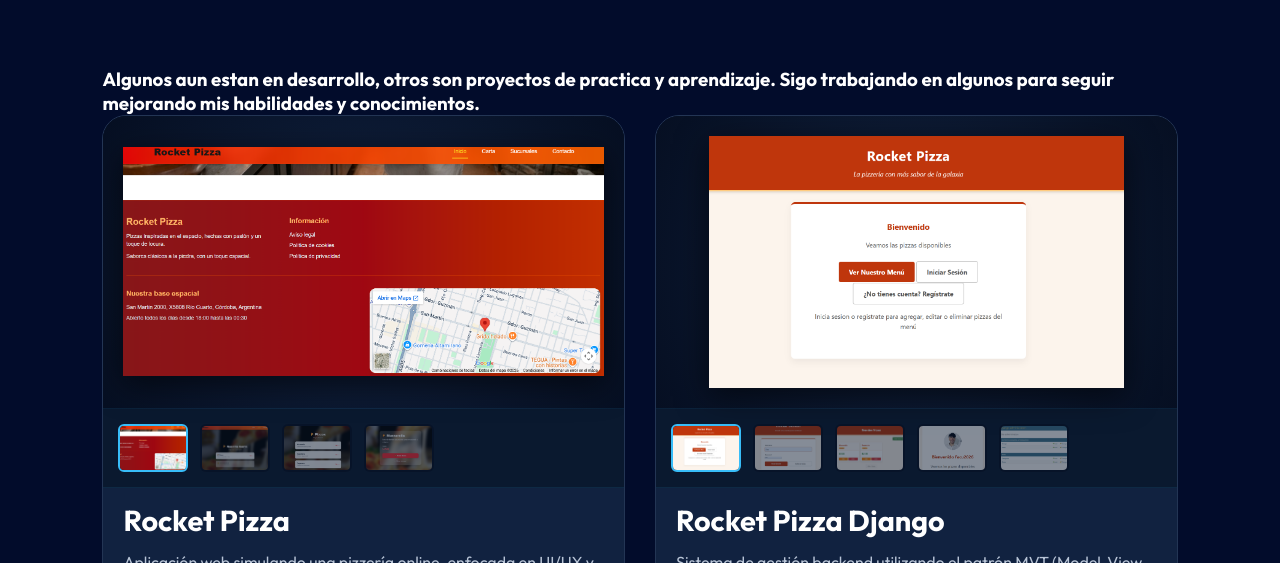
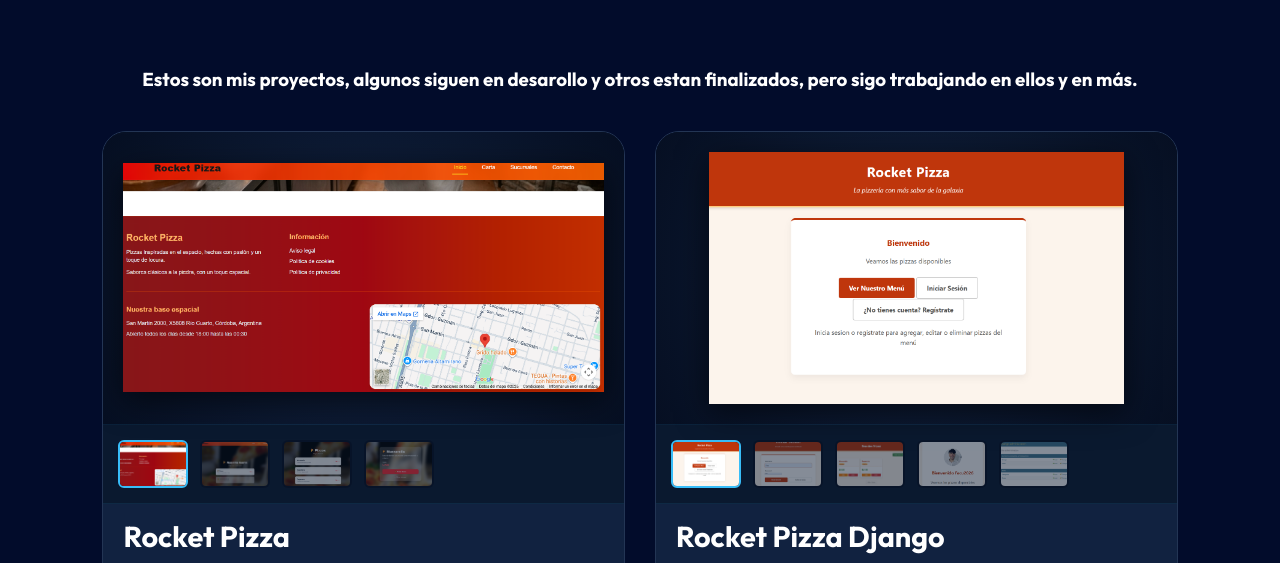
Before and after one commit to FacBel/Mi-portfolio, a plain HTML site: page portafolio/index.html in a window 1280 px wide. Shown: the part 2605-3168 px from the top of the page. Drawn offline with nearby package versions, Linux system fonts and the light colour scheme.

Commit message:
subtitulo proyectos

```diff
--- a/portafolio/index.html
+++ b/portafolio/index.html
@@ -173,10 +173,9 @@
     <h2 class="section-title">
         Proyectos
     </h2>
-    <h3 class="projects-subtitle">
-        Algunos aun estan en desarrollo, otros son proyectos de practica y aprendizaje.
-        Sigo trabajando en algunos para seguir mejorando mis habilidades y conocimientos.
-    </h3>
+    <h3 class="projects-subtitle" align="center"  > Estos son mis proyectos, algunos siguen en desarollo y otros estan finalizados, pero sigo trabajando en ellos y en más. </h3>
+    <br>
+    <br>
 
     <div class="slider-container">
 
```
